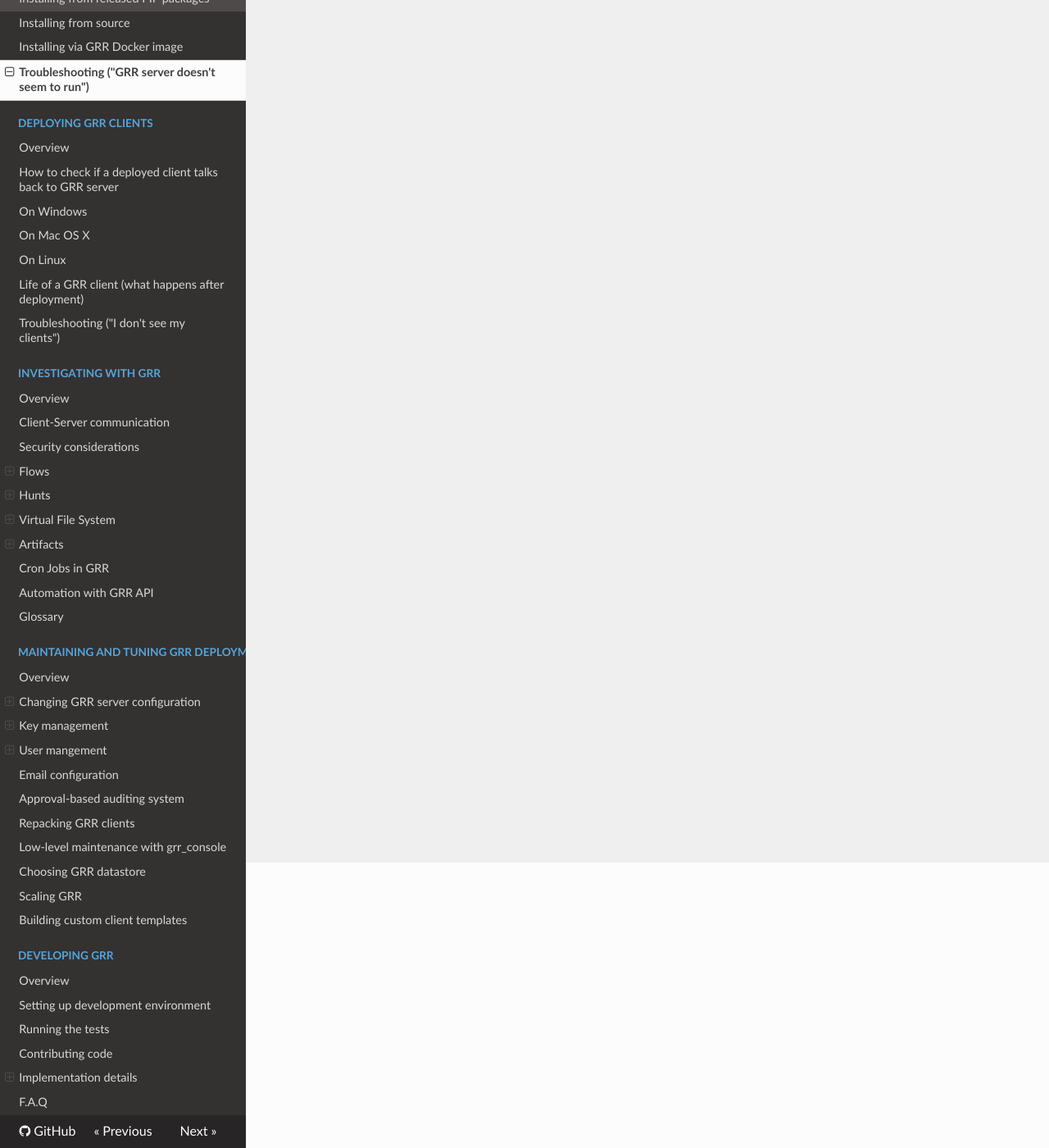
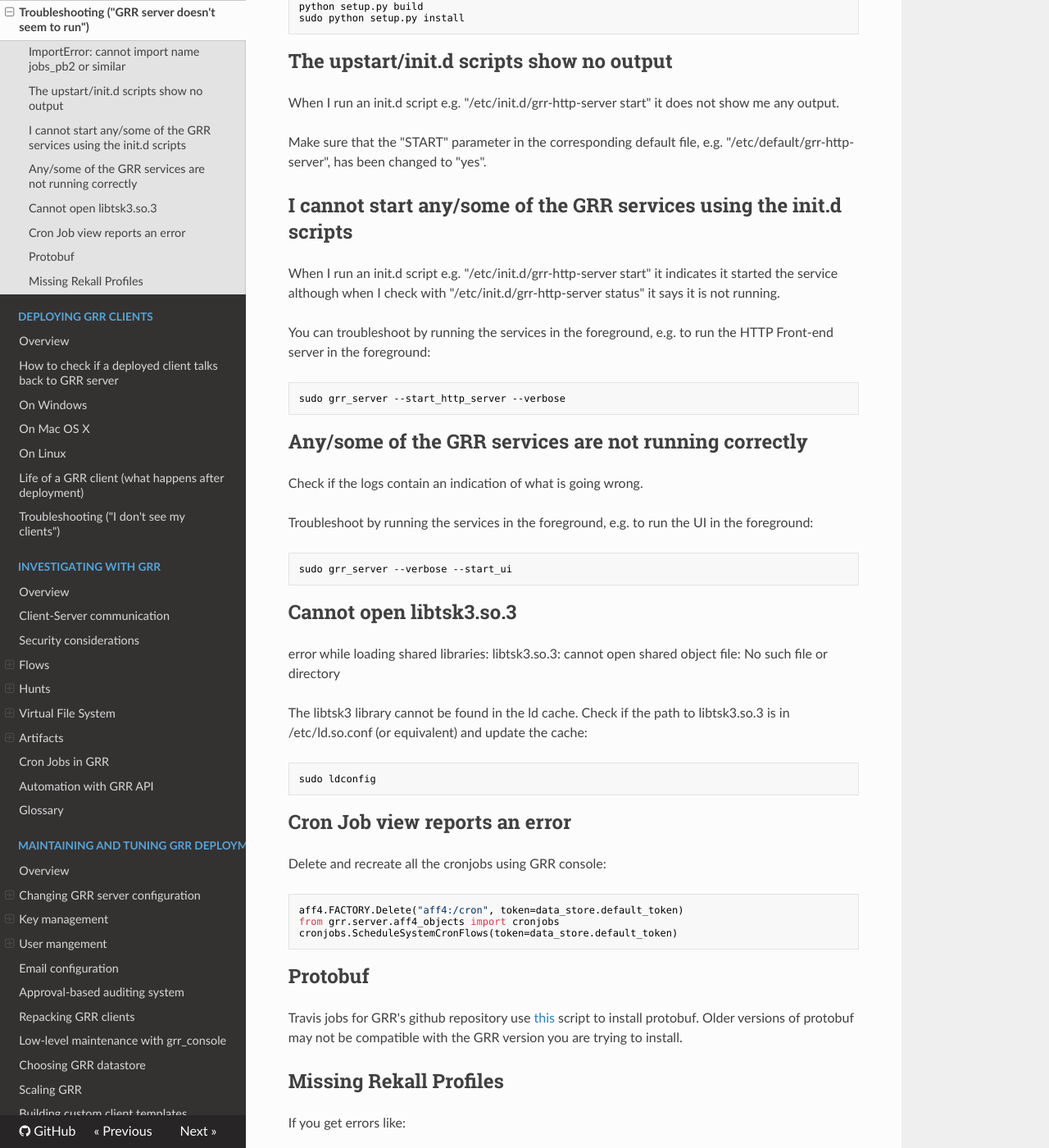
Before and after one commit to google/grr-doc, an MkDocs documentation site: the page built from docs/installing-grr-server/troubleshooting.md, in a window 1280 px wide and 1400 px high, scrolled down 348 px. Shown: the whole window at 82% size. Built offline with MkDocs 1.6.1, drawn with Linux system fonts in a browser that asks for light colours; nearby versions of some CDN libraries; old or Windows-style settings are respelled for this version of MkDocs; some of the changed text lies outside the part shown.

Commit message:
Add server troubleshooting instructions.

````diff
--- a/docs/installing-grr-server/troubleshooting.md
+++ b/docs/installing-grr-server/troubleshooting.md
@@ -1 +1,104 @@
 # Troubleshooting ("GRR server doesn't seem to run")
+
+This page describes common issues encountered when installing the GRR
+server components.
+
+## ImportError: cannot import name jobs_pb2 or similar
+
+If you see "ImportError: cannot import name jobs_pb2" or a similar error for any
+other _pb2 file, you need to regenerate the protobuf files. Just run
+
+```bash
+python setup.py build
+sudo python setup.py install
+```
+
+## The upstart/init.d scripts show no output
+
+When I run an init.d script e.g. "/etc/init.d/grr-http-server start" it does not
+show me any output.
+
+Make sure that the "START" parameter in the corresponding default file,
+e.g. "/etc/default/grr-http-server", has been changed to "yes".
+
+## I cannot start any/some of the GRR services using the init.d scripts
+
+When I run an init.d script e.g. "/etc/init.d/grr-http-server start" it
+indicates it started the service although when I check with
+"/etc/init.d/grr-http-server status" it says it is not running.
+
+You can troubleshoot by running the services in the foreground, e.g. to run the
+HTTP Front-end server in the foreground:
+
+```bash
+sudo grr_server --start_http_server --verbose
+```
+
+## Any/some of the GRR services are not running correctly
+
+Check if the logs contain an indication of what is going wrong.
+
+Troubleshoot by running the services in the foreground, e.g. to run the UI in
+the foreground:
+
+```bash
+sudo grr_server --verbose --start_ui
+```
+
+## Cannot open libtsk3.so.3
+
+error while loading shared libraries: libtsk3.so.3: cannot open shared object
+file: No such file or directory
+
+The libtsk3 library cannot be found in the ld cache. Check if the path to
+libtsk3.so.3 is in /etc/ld.so.conf (or equivalent) and update the cache:
+
+```bash
+sudo ldconfig
+```
+
+## Cron Job view reports an error
+
+Delete and recreate all the cronjobs using GRR console:
+
+```python
+aff4.FACTORY.Delete("aff4:/cron", token=data_store.default_token)
+from grr.server.aff4_objects import cronjobs
+cronjobs.ScheduleSystemCronFlows(token=data_store.default_token)
+```
+
+## Protobuf
+Travis jobs for GRR's github repository use
+[this](https://github.com/google/grr/blob/master/travis/install_protobuf.sh)
+script to install protobuf. Older versions of protobuf may not be compatible
+with the GRR version you are trying to install.
+
+## Missing Rekall Profiles
+
+If you get errors like:
+
+```bash
+Error loading profile: Could not load profile nt/GUID/ABC123...
+Needed profile nt/GUID/ABC123... not found!
+```
+
+when using rekall, you’re missing a profile
+(see the [Rekall FAQ](http://www.rekall-forensic.com/faq.html) and
+[blogpost](http://www.rekall-forensic.com/posts/2014-02-20-profile-selection.html)
+for some background about what this means).
+
+The simplest way to get this fixed is to add it into Rekall’s list of GUIDs,
+which is of great benefit to the whole memory forensics community. You can do
+this yourself via a pull request on
+[rekall-profiles](https://github.com/google/rekall-profiles), or simply email
+the GUID to rekall-discuss@googlegroups.com. Once it’s in the public rekall
+server, the GRR server will download and use it automatically next time you run
+a rekall flow that requires that profile. If your GRR server doesn’t have
+internet access you’ll need to run the GetMissingProfiles function from the GRR
+console on a machine that has internet access and can access the GRR database,
+like this:
+
+```python
+from grr.server import rekall_profile_server
+rekall_profile_server.GRRRekallProfileServer().GetMissingProfiles()
+```
````
